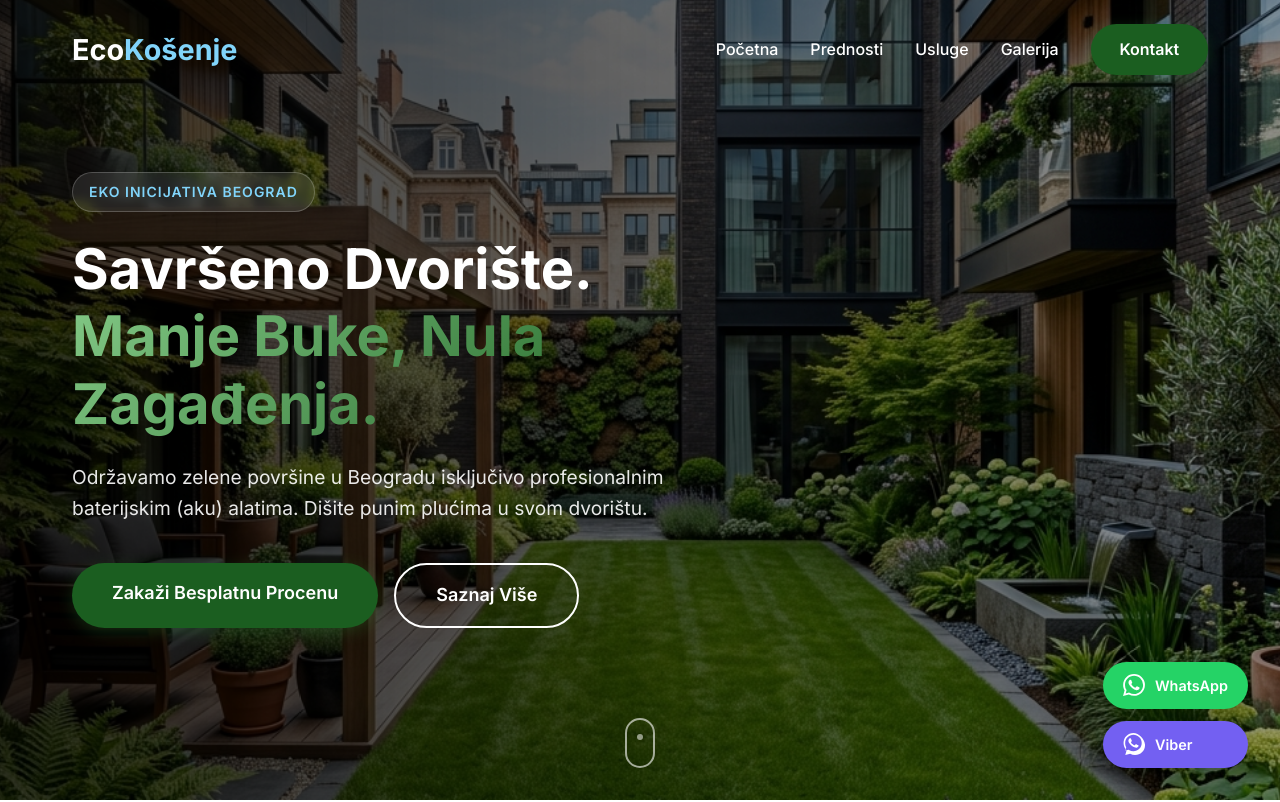
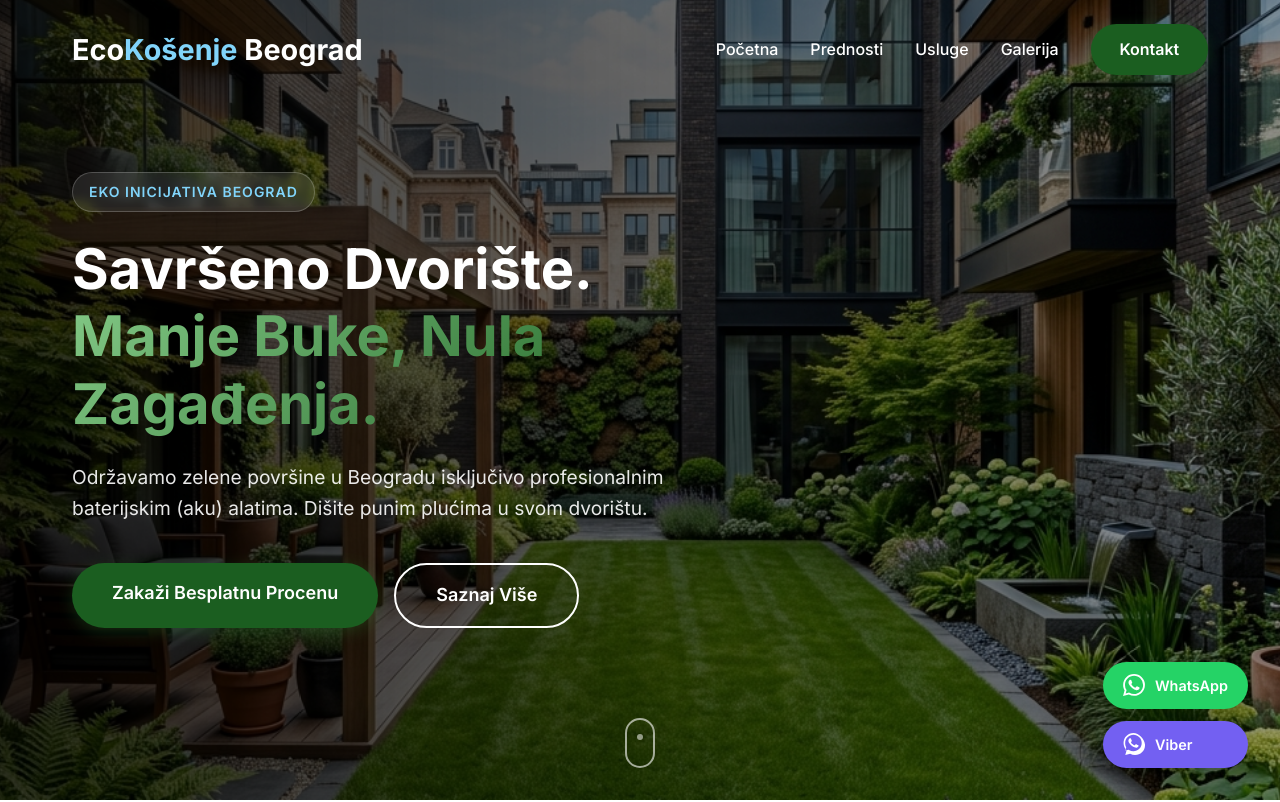
Before and after one commit to egonjicstanislav-afk/ekolosko-kosenje-beograd, a plain HTML site: page index.html in a window 1280 px wide. Shown: the top 802 px of the page. Drawn offline with Linux system fonts and the light colour scheme.

Commit message:
Logo: dodato Beograd u navbar i footer
Co-Authored-By: Claude Sonnet 4.6 <noreply@anthropic.com>

```diff
--- a/index.html
+++ b/index.html
@@ -16,7 +16,7 @@
     <nav class="navbar" id="navbar">
         <div class="nav-container">
             <a href="#home" class="logo">
-                Eco<span>Košenje</span>
+                Eco<span>Košenje</span> Beograd
             </a>
             <ul class="nav-links">
                 <li><a href="#home" class="nav-link">Početna</a></li>
@@ -284,7 +284,7 @@
         <div class="container">
             <div class="footer-content">
                 <div class="footer-brand">
-                    <a href="#home" class="logo">Eco<span>Košenje</span></a>
+                    <a href="#home" class="logo">Eco<span>Košenje</span> Beograd</a>
                     <p>Za zeleniji i tiši Beograd.</p>
                 </div>
                 <div class="footer-links">
```
